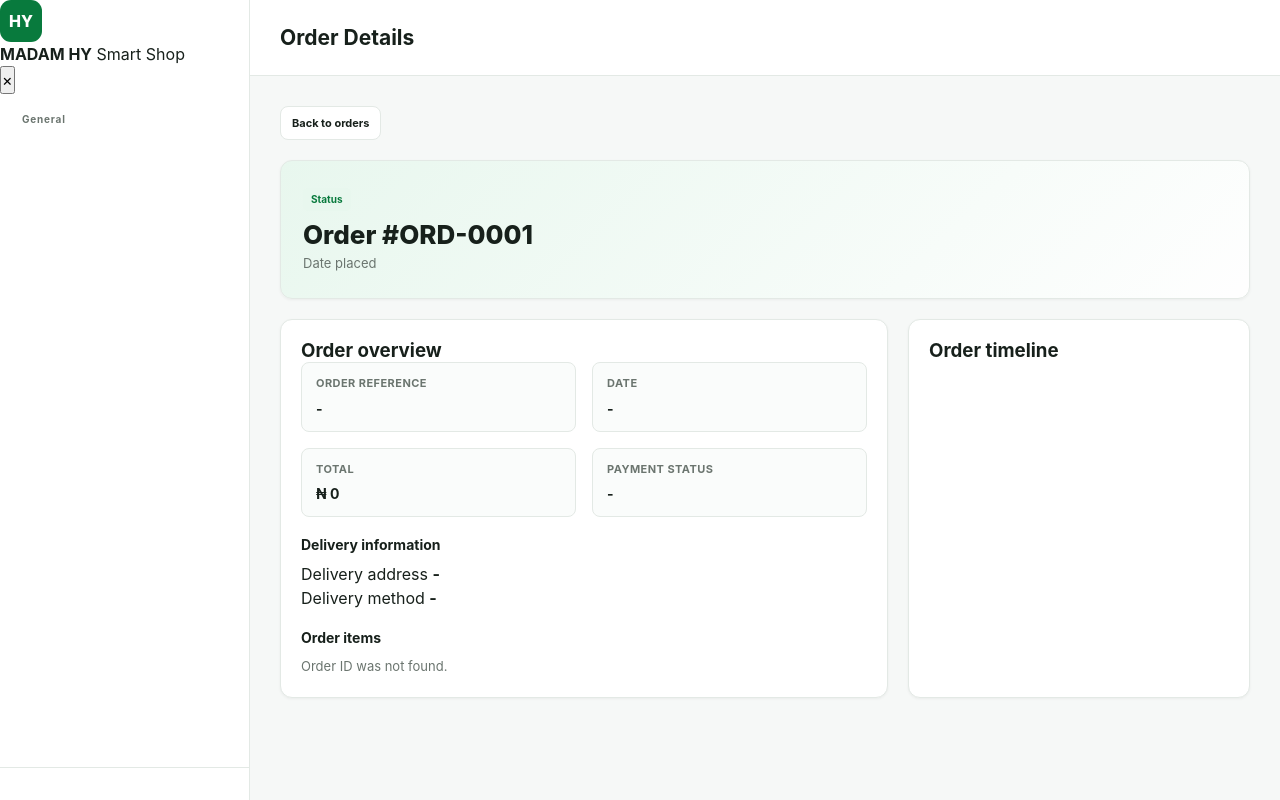
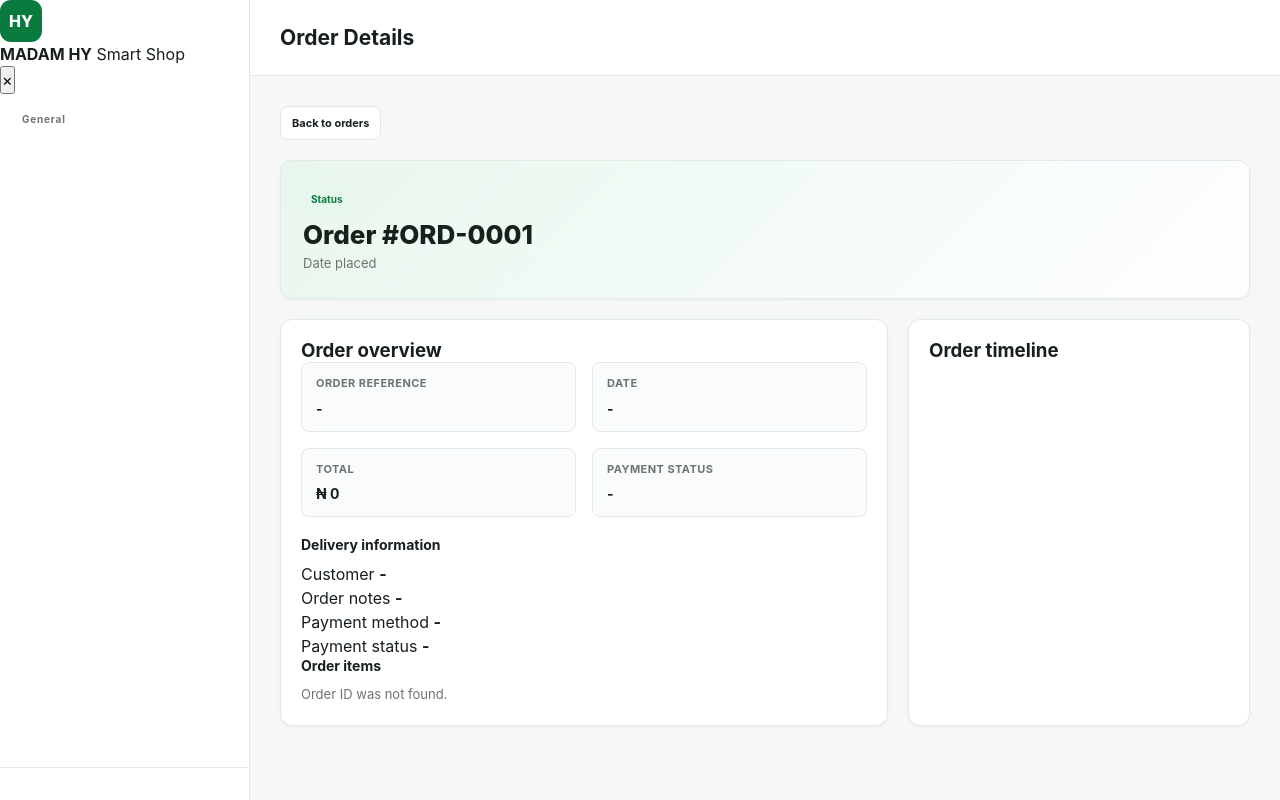
Before and after one commit to codeotekene-debug/Madam-HY, a Django app: template templates/customer/order_detail.html in a window 1280 px wide. Run offline with Django 5.2, Linux system fonts and the light colour scheme; the template is opened without the code that fills it, so the values that code supplies are empty.

Commit message:
Add customer order tracking UI

```diff
--- a/static/js/pages/customer/order-detail.js
+++ b/static/js/pages/customer/order-detail.js
@@ -1,18 +1,16 @@
-/**
- * MADAM HY - Customer Order Detail
- * Frontend-only order detail view
- */
+/** MADAM HY - Customer Order Detail */
 
-/** MADAM HY - Customer Order Detail */
+const customerOrderStatuses = ['PENDING', 'CONFIRMED', 'PROCESSING', 'READY', 'COMPLETED'];
 
 document.addEventListener('DOMContentLoaded', loadCustomerOrderDetail);
 
 async function loadCustomerOrderDetail() {
     const orderId = Number(new URLSearchParams(window.location.search).get('id'));
     if (!orderId) {
-        showDetailMessage('Order ID was not found.');
+        showDetailMessage('Order ID was not found.', true);
         return;
     }
+
     showDetailMessage('Loading order details...');
     const response = await apiRequest(`/orders/${orderId}/`);
     if (!response.success || !response.data?.order) {
@@ -23,19 +21,24 @@
 }
 
 function renderDetail(order) {
+    const status = String(order.status || '').toUpperCase();
     document.getElementById('detailOrderRef')?.replaceChildren(document.createTextNode(`Order ${order.order_number}`));
     document.getElementById('detailOrderDate')?.replaceChildren(document.createTextNode(`Placed on ${formatDate(order.created_at)}`));
-    document.getElementById('detailOrderStatus')?.replaceChildren(document.createTextNode(order.status));
+    setStatusElement(document.getElementById('detailOrderStatus'), status);
     document.getElementById('detailReference')?.replaceChildren(document.createTextNode(order.order_number));
     document.getElementById('detailPlacedDate')?.replaceChildren(document.createTextNode(formatDate(order.created_at)));
     document.getElementById('detailOrderTotal')?.replaceChildren(document.createTextNode(`₦ ${formatCurrency(order.total)}`));
-    document.getElementById('detailPaymentStatus')?.replaceChildren(document.createTextNode(order.payment_status));
-    document.getElementById('detailDeliveryAddress')?.replaceChildren(document.createTextNode(order.notes || 'Not provided'));
-    document.getElementById('detailDeliveryMethod')?.replaceChildren(document.createTextNode(order.payment_method));
+    document.getElementById('detailPaymentMethod')?.replaceChildren(document.createTextNode(formatLabel(order.payment_method)));
+    document.getElementById('detailPaymentStatus')?.replaceChildren(document.createTextNode(formatLabel(order.payment_status)));
+    document.getElementById('detailCustomer')?.replaceChildren(document.createTextNode(order.customer?.full_name || order.customer?.email || 'Customer'));
+    document.getElementById('detailOrderNotes')?.replaceChildren(document.createTextNode(order.notes || 'No notes provided'));
 
     const items = document.getElementById('detailOrderItems');
     if (items) {
-        items.innerHTML = (order.items || []).map(item => `
+        if (!order.items?.length) {
+            items.replaceChildren(document.createTextNode('No items were recorded for this order.'));
+        } else {
+            items.innerHTML = order.items.map(item => `
                 <div class="order-item-row">
                     <div class="order-item-name">${escapeHtml(item.product_name_snapshot)}</div>
                     <div class="order-item-qty">x${item.quantity}</div>
@@ -43,10 +46,43 @@
                 </div>
             `).join('');
         }
+    }
+
+    renderTimeline(status, order.created_at);
+}
+
+function renderTimeline(currentStatus, createdAt) {
     const timeline = document.getElementById('detailTimeline');
-    if (timeline) {
-        timeline.innerHTML = `<div class="timeline-item"><strong>Order placed</strong><span>Your order was received.</span><span>${formatDate(order.created_at)}</span></div>`;
+    if (!timeline) return;
+    if (currentStatus === 'CANCELLED') {
+        timeline.innerHTML = `
+            <div class="timeline-item cancelled current">
+                <strong>Cancelled</strong>
+                <span>This order is cancelled.</span>
+                <span>${formatDate(createdAt)}</span>
+            </div>
+        `;
+        return;
     }
+
+    const currentIndex = customerOrderStatuses.indexOf(currentStatus);
+    timeline.innerHTML = customerOrderStatuses.map((status, index) => {
+        const state = index < currentIndex ? 'completed' : index === currentIndex ? 'current' : 'upcoming';
+        const description = state === 'completed' ? 'Completed' : state === 'current' ? 'Current status' : 'Upcoming';
+        return `
+            <div class="timeline-item ${state}">
+                <strong>${formatLabel(status)}</strong>
+                <span>${description}</span>
+                <span>${state === 'current' || status === 'PENDING' ? formatDate(createdAt) : ''}</span>
+            </div>
+        `;
+    }).join('');
+}
+
+function setStatusElement(element, status) {
+    if (!element) return;
+    element.textContent = formatLabel(status);
+    element.className = `badge badge-primary status-${normalizeStatus(status)}`;
 }
 
 function showDetailMessage(message, isError = false, retry) {
@@ -66,6 +102,8 @@
     }
 }
 
+function normalizeStatus(value) { return String(value || '').toLowerCase().replaceAll('_', '-'); }
+function formatLabel(value) { return String(value || '').toLowerCase().replaceAll('_', ' ').replace(/\b\w/g, letter => letter.toUpperCase()); }
 function formatCurrency(value) { return Number(value || 0).toLocaleString('en-NG'); }
 function formatDate(value) { return new Date(value).toLocaleDateString('en-GB', { day: '2-digit', month: 'short', year: 'numeric' }); }
 function escapeHtml(value) {
@@ -73,56 +111,3 @@
     element.textContent = value == null ? '' : String(value);
     return element.innerHTML;
 }
-
-document.addEventListener('DOMContentLoaded', () => {
-    renderDetail();
-});
-
-function renderDetail() {
-    document.getElementById('detailOrderRef')?.replaceChildren(document.createTextNode(`Order ${orderDetailData.id}`));
-    document.getElementById('detailOrderDate')?.replaceChildren(document.createTextNode(`Placed on ${formatDate(orderDetailData.date)}`));
-    document.getElementById('detailOrderStatus')?.replaceChildren(document.createTextNode(orderDetailData.status));
-    const orderStatus = document.getElementById('detailOrderStatus');
-    if (orderStatus) orderStatus.className = 'badge badge-primary';
-
-    document.getElementById('detailReference')?.replaceChildren(document.createTextNode(orderDetailData.id));
-    document.getElementById('detailPlacedDate')?.replaceChildren(document.createTextNode(formatDate(orderDetailData.date)));
-    document.getElementById('detailOrderTotal')?.replaceChildren(document.createTextNode(`₦ ${formatCurrency(orderDetailData.total)}`));
-    document.getElementById('detailPaymentStatus')?.replaceChildren(document.createTextNode(orderDetailData.payment));
-    document.getElementById('detailDeliveryAddress')?.replaceChildren(document.createTextNode(orderDetailData.deliveryAddress));
-    document.getElementById('detailDeliveryMethod')?.replaceChildren(document.createTextNode(orderDetailData.deliveryMethod));
-
-    const itemsList = document.getElementById('detailOrderItems');
-    if (itemsList) {
-        itemsList.innerHTML = orderDetailData.items.map(item => `
-            <div class="order-item-row">
-                <div class="order-item-name">${item.name}</div>
-                <div class="order-item-qty">x${item.quantity}</div>
-                <div class="order-item-price">₦${formatCurrency(item.price * item.quantity)}</div>
-            </div>
-        `).join('');
-    }
-
-    const timeline = document.getElementById('detailTimeline');
-    if (timeline) {
-        timeline.innerHTML = orderDetailData.timeline.map(item => `
-            <div class="timeline-item">
-                <strong>${item.title}</strong>
-                <span>${item.text}</span>
-                <span>${formatDate(item.date)}</span>
-            </div>
-        `).join('');
-    }
-}
-
-function formatCurrency(value) {
-    return value.toString().replace(/\B(?=(\d{3})+(?!\d))/g, ',');
-}
-
-function formatDate(value) {
-    return new Date(value).toLocaleDateString('en-GB', {
-        day: '2-digit',
-        month: 'short',
-        year: 'numeric'
-    });
-}
--- a/templates/customer/order_detail.html
+++ b/templates/customer/order_detail.html
@@ -59,17 +59,21 @@
                 <h4>Delivery information</h4>
                 <div class="info-list">
                     <div>
-                        <span>Delivery address</span>
-                        <strong id="detailDeliveryAddress">-</strong>
+                        <span>Customer</span>
+                        <strong id="detailCustomer">-</strong>
                     </div>
                     <div>
-                        <span>Delivery method</span>
-                        <strong id="detailDeliveryMethod">-</strong>
+                        <span>Order notes</span>
+                        <strong id="detailOrderNotes">-</strong>
                     </div>
-                </div>
-            </div>
-
-            <div class="detail-section">
+                    <div>
+                        <span>Payment method</span>
+                        <strong id="detailPaymentMethod">-</strong>
+                    </div>
+                    <div>
+                        <span>Payment status</span>
+                        <strong id="detailPaymentStatus">-</strong>
+                    </div>
                 <h4>Order items</h4>
                 <div id="detailOrderItems" class="order-items-list"></div>
             </div>
```
Also changed, not shown: static/css/pages/customer/order-detail.css (+38 -0 lines), templates/customer/orders.html (+5 -5 lines). Lines whose indentation alone changed are shown as unchanged.
